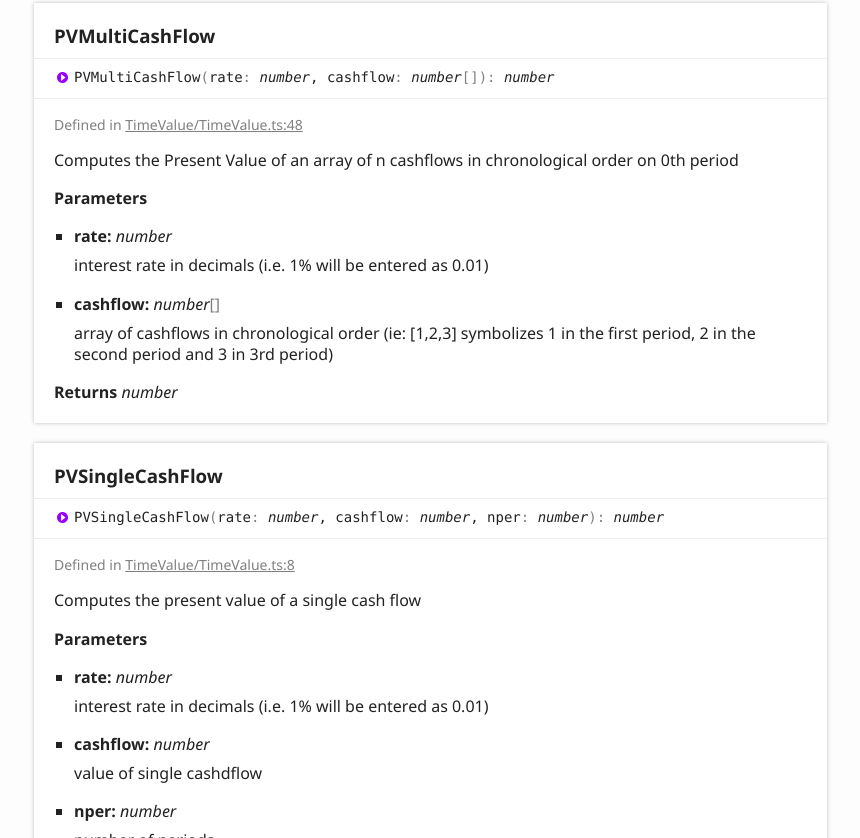
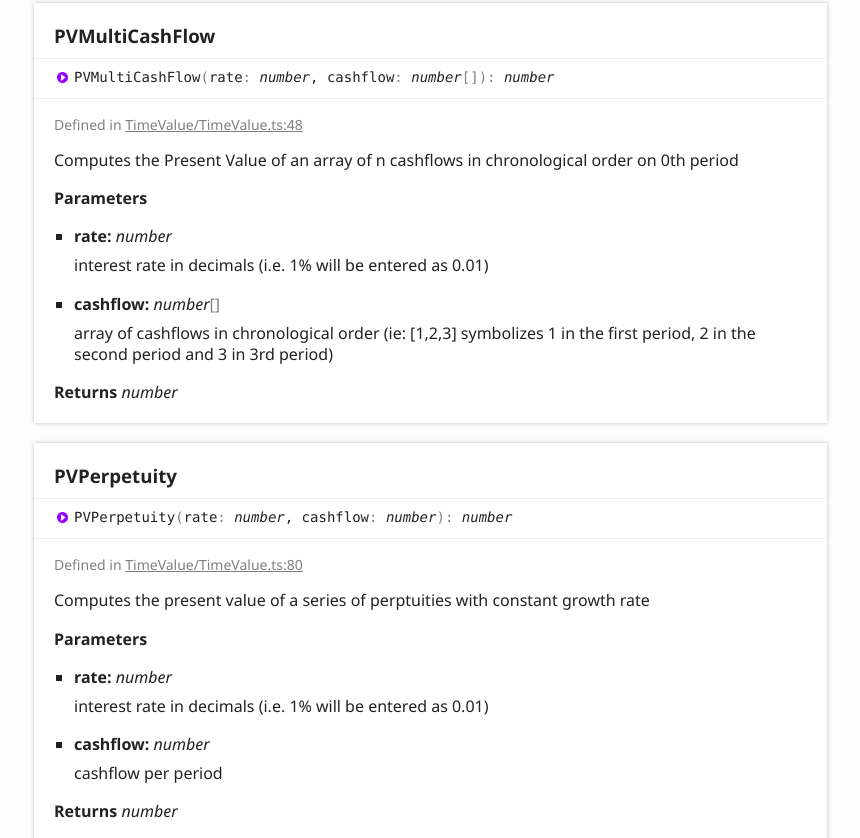
Before and after one commit to ticklepoke/finance-math, a website: page docs/index.html in a window 1280 px wide. Shown: the part 1962-2800 px from the top of the page, without its empty margins (6-866 px from the left). Drawn offline with Linux system fonts and the light colour scheme.

Commit message:
readme and docs

```diff
--- a/docs/assets/js/search.js
+++ b/docs/assets/js/search.js
@@ -1,3 +1,3 @@
 var typedoc = typedoc || {};
             typedoc.search = typedoc.search || {};
-            typedoc.search.data = {"kinds":{"64":"Function"},"rows":[{"id":0,"kind":64,"name":"PVSingleCashFlow","url":"index.html#pvsinglecashflow","classes":"tsd-kind-function"},{"id":1,"kind":64,"name":"FVSingleCashFlow","url":"index.html#fvsinglecashflow","classes":"tsd-kind-function"},{"id":2,"kind":64,"name":"PVMultiCashFlow","url":"index.html#pvmulticashflow","classes":"tsd-kind-function"},{"id":3,"kind":64,"name":"FVMultiCashFlow","url":"index.html#fvmulticashflow","classes":"tsd-kind-function"},{"id":4,"kind":64,"name":"PVGrowingPerpetuity","url":"index.html#pvgrowingperpetuity","classes":"tsd-kind-function"}]};
+            typedoc.search.data = {"kinds":{"64":"Function"},"rows":[{"id":0,"kind":64,"name":"PVSingleCashFlow","url":"index.html#pvsinglecashflow","classes":"tsd-kind-function"},{"id":1,"kind":64,"name":"FVSingleCashFlow","url":"index.html#fvsinglecashflow","classes":"tsd-kind-function"},{"id":2,"kind":64,"name":"PVMultiCashFlow","url":"index.html#pvmulticashflow","classes":"tsd-kind-function"},{"id":3,"kind":64,"name":"FVMultiCashFlow","url":"index.html#fvmulticashflow","classes":"tsd-kind-function"},{"id":4,"kind":64,"name":"PVPerpetuity","url":"index.html#pvperpetuity","classes":"tsd-kind-function"},{"id":5,"kind":64,"name":"PVGrowingPerpetuity","url":"index.html#pvgrowingperpetuity","classes":"tsd-kind-function"}]};
--- a/docs/index.html
+++ b/docs/index.html
@@ -74,6 +74,7 @@
 								<li class="tsd-kind-function"><a href="index.html#fvsinglecashflow" class="tsd-kind-icon">FVSingle<wbr>Cash<wbr>Flow</a></li>
 								<li class="tsd-kind-function"><a href="index.html#pvgrowingperpetuity" class="tsd-kind-icon">PVGrowing<wbr>Perpetuity</a></li>
 								<li class="tsd-kind-function"><a href="index.html#pvmulticashflow" class="tsd-kind-icon">PVMulti<wbr>Cash<wbr>Flow</a></li>
+								<li class="tsd-kind-function"><a href="index.html#pvperpetuity" class="tsd-kind-icon">PVPerpetuity</a></li>
 								<li class="tsd-kind-function"><a href="index.html#pvsinglecashflow" class="tsd-kind-icon">PVSingle<wbr>Cash<wbr>Flow</a></li>
 							</ul>
 						</section>
@@ -92,7 +93,7 @@
 						<li class="tsd-description">
 							<aside class="tsd-sources">
 								<ul>
-									<li>Defined in <a href="https://github.com/ticklepoke/finance-math/blob/309e1d5/src/TimeValue/TimeValue.ts#L64">TimeValue/TimeValue.ts:64</a></li>
+									<li>Defined in <a href="https://github.com/ticklepoke/finance-math/blob/d459594/src/TimeValue/TimeValue.ts#L64">TimeValue/TimeValue.ts:64</a></li>
 								</ul>
 							</aside>
 							<div class="tsd-comment tsd-typography">
@@ -129,7 +130,7 @@
 						<li class="tsd-description">
 							<aside class="tsd-sources">
 								<ul>
-									<li>Defined in <a href="https://github.com/ticklepoke/finance-math/blob/309e1d5/src/TimeValue/TimeValue.ts#L30">TimeValue/TimeValue.ts:30</a></li>
+									<li>Defined in <a href="https://github.com/ticklepoke/finance-math/blob/d459594/src/TimeValue/TimeValue.ts#L30">TimeValue/TimeValue.ts:30</a></li>
 								</ul>
 							</aside>
 							<div class="tsd-comment tsd-typography">
@@ -173,7 +174,7 @@
 						<li class="tsd-description">
 							<aside class="tsd-sources">
 								<ul>
-									<li>Defined in <a href="https://github.com/ticklepoke/finance-math/blob/309e1d5/src/TimeValue/TimeValue.ts#L81">TimeValue/TimeValue.ts:81</a></li>
+									<li>Defined in <a href="https://github.com/ticklepoke/finance-math/blob/d459594/src/TimeValue/TimeValue.ts#L99">TimeValue/TimeValue.ts:99</a></li>
 								</ul>
 							</aside>
 							<div class="tsd-comment tsd-typography">
@@ -216,7 +217,7 @@
 						<li class="tsd-description">
 							<aside class="tsd-sources">
 								<ul>
-									<li>Defined in <a href="https://github.com/ticklepoke/finance-math/blob/309e1d5/src/TimeValue/TimeValue.ts#L48">TimeValue/TimeValue.ts:48</a></li>
+									<li>Defined in <a href="https://github.com/ticklepoke/finance-math/blob/d459594/src/TimeValue/TimeValue.ts#L48">TimeValue/TimeValue.ts:48</a></li>
 								</ul>
 							</aside>
 							<div class="tsd-comment tsd-typography">
@@ -244,6 +245,43 @@
 					</ul>
 				</section>
 				<section class="tsd-panel tsd-member tsd-kind-function">
+					<a name="pvperpetuity" class="tsd-anchor"></a>
+					<h3>PVPerpetuity</h3>
+					<ul class="tsd-signatures tsd-kind-function">
+						<li class="tsd-signature tsd-kind-icon">PVPerpetuity<span class="tsd-signature-symbol">(</span>rate<span class="tsd-signature-symbol">: </span><span class="tsd-signature-type">number</span>, cashflow<span class="tsd-signature-symbol">: </span><span class="tsd-signature-type">number</span><span class="tsd-signature-symbol">)</span><span class="tsd-signature-symbol">: </span><span class="tsd-signature-type">number</span></li>
+					</ul>
+					<ul class="tsd-descriptions">
+						<li class="tsd-description">
+							<aside class="tsd-sources">
+								<ul>
+									<li>Defined in <a href="https://github.com/ticklepoke/finance-math/blob/d459594/src/TimeValue/TimeValue.ts#L80">TimeValue/TimeValue.ts:80</a></li>
+								</ul>
+							</aside>
+							<div class="tsd-comment tsd-typography">
+								<div class="lead">
+									<p>Computes the present value of a series of perptuities with constant growth rate</p>
+								</div>
+							</div>
+							<h4 class="tsd-parameters-title">Parameters</h4>
+							<ul class="tsd-parameters">
+								<li>
+									<h5>rate: <span class="tsd-signature-type">number</span></h5>
+									<div class="tsd-comment tsd-typography">
+										<p>interest rate in decimals (i.e. 1% will be entered as 0.01)</p>
+									</div>
+								</li>
+								<li>
+									<h5>cashflow: <span class="tsd-signature-type">number</span></h5>
+									<div class="tsd-comment tsd-typography">
+										<p>cashflow per period</p>
+									</div>
+								</li>
+							</ul>
+							<h4 class="tsd-returns-title">Returns <span class="tsd-signature-type">number</span></h4>
+						</li>
+					</ul>
+				</section>
+				<section class="tsd-panel tsd-member tsd-kind-function">
 					<a name="pvsinglecashflow" class="tsd-anchor"></a>
 					<h3>PVSingle<wbr>Cash<wbr>Flow</h3>
 					<ul class="tsd-signatures tsd-kind-function">
@@ -253,7 +291,7 @@
 						<li class="tsd-description">
 							<aside class="tsd-sources">
 								<ul>
-									<li>Defined in <a href="https://github.com/ticklepoke/finance-math/blob/309e1d5/src/TimeValue/TimeValue.ts#L8">TimeValue/TimeValue.ts:8</a></li>
+									<li>Defined in <a href="https://github.com/ticklepoke/finance-math/blob/d459594/src/TimeValue/TimeValue.ts#L8">TimeValue/TimeValue.ts:8</a></li>
 								</ul>
 							</aside>
 							<div class="tsd-comment tsd-typography">
@@ -310,6 +348,9 @@
 					</li>
 					<li class=" tsd-kind-function">
 						<a href="index.html#pvmulticashflow" class="tsd-kind-icon">PVMulti<wbr>Cash<wbr>Flow</a>
+					</li>
+					<li class=" tsd-kind-function">
+						<a href="index.html#pvperpetuity" class="tsd-kind-icon">PVPerpetuity</a>
 					</li>
 					<li class=" tsd-kind-function">
 						<a href="index.html#pvsinglecashflow" class="tsd-kind-icon">PVSingle<wbr>Cash<wbr>Flow</a>
```
Also changed, not shown: README.md.
